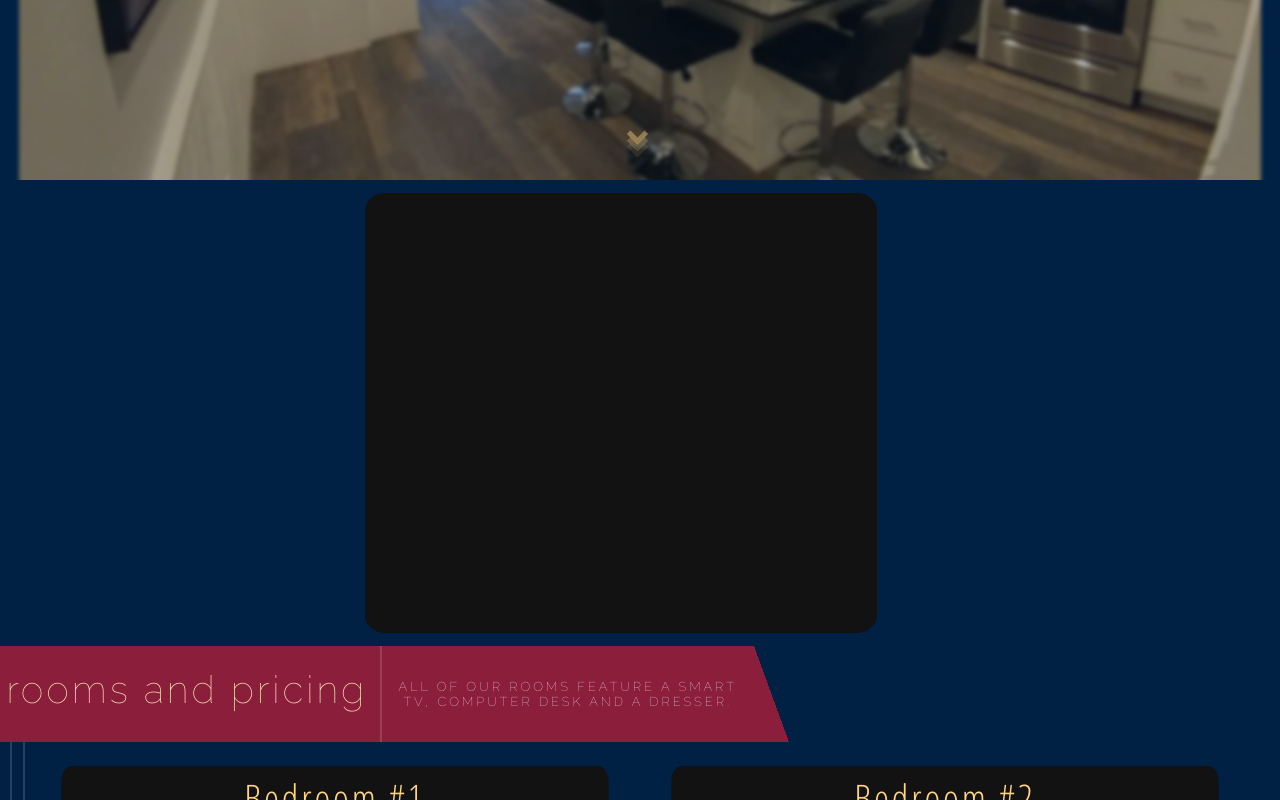
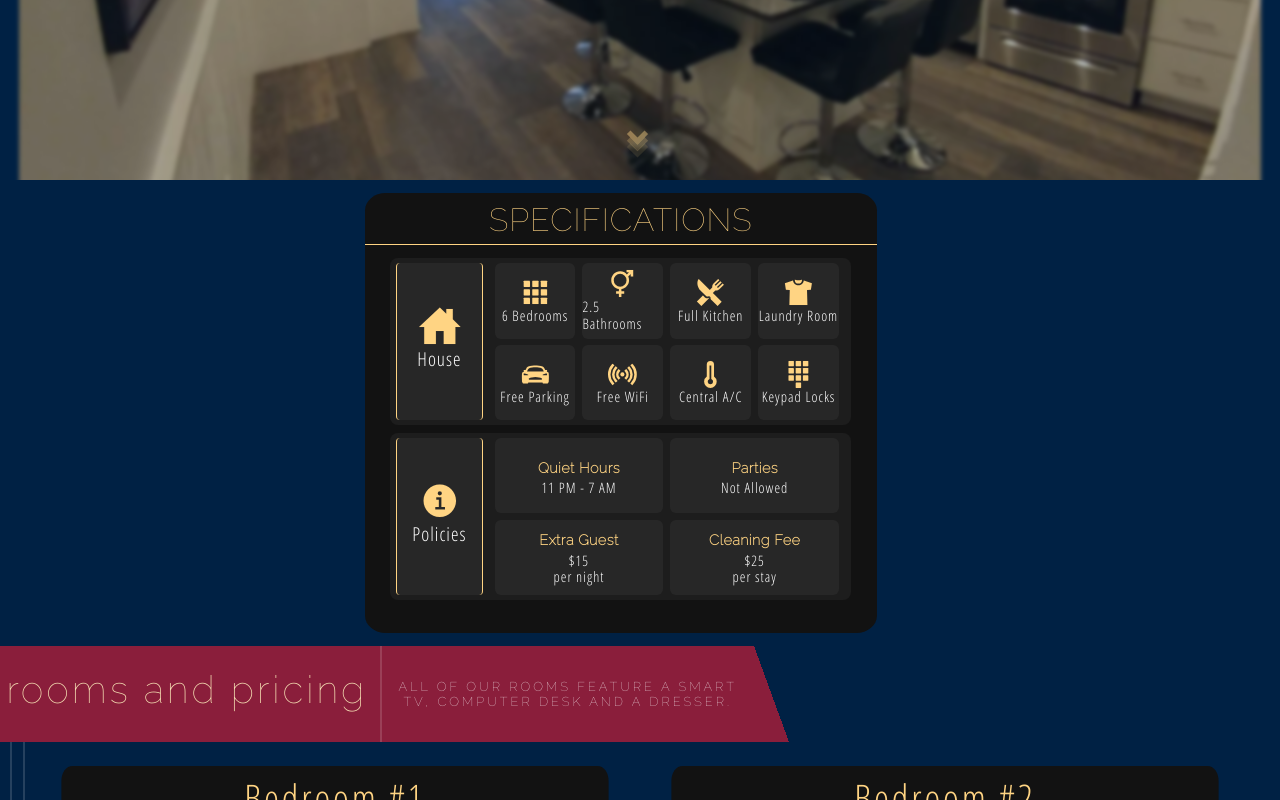
Before and after one commit to atawfique21/woodbridge, a React (Create React App) app: page / in a window 1280 px wide. Shown: the part 582-1382 px from the top of the page. Built offline with nearby package versions, Linux system fonts and the light colour scheme.

Commit message:
[Specifics] Version one of specifics section.

```diff
--- a/src/components/specifics.js
+++ b/src/components/specifics.js
@@ -1,10 +1,81 @@
 import React from 'react'
 
 const Specifics = () => {
-    return (
-        <div className="specifics">
+  return (
+    <div className='specifics'>
+      <h2>Specifications</h2>
+      <div className='single-specific'>
+        <div className='sss'>
+          <div className='section-1'>
+            <ion-icon name="home-sharp"></ion-icon>
+            <h3>House</h3>
+          </div>
+          <div className='section-2'>
+            <div className='single-spec'>
+              <ion-icon name="apps-sharp"></ion-icon>
+              <h6>6 bedrooms</h6>
+            </div>
+            <div className='single-spec'>
+              <ion-icon name="male-female-sharp"></ion-icon>
+              <h6>2.5 Bathrooms</h6>
+            </div>
+            <div className='single-spec'>
+              <ion-icon name="restaurant-sharp"></ion-icon>
+              <h6>Full Kitchen</h6>
+            </div>
+            <div className='single-spec'>
+              <ion-icon name="shirt-sharp"></ion-icon>
+              <h6>Laundry Room</h6>
+            </div>
+            <div className='single-spec'>
+              <ion-icon name="car-sport-sharp"></ion-icon>
+              <h6>Free Parking</h6>
+            </div>
+            <div className='single-spec'>
+              <ion-icon name="radio-sharp"></ion-icon>
+              <h6>Free WiFi</h6>
+            </div>
+            <div className='single-spec'>
+              <ion-icon name="thermometer-sharp"></ion-icon>
+              <h6>Central A/C</h6>
+            </div>
+            <div className='single-spec'>
+              <ion-icon name="keypad-sharp"></ion-icon>
+              <h6>Keypad Locks</h6>
+            </div>
+          </div>
         </div>
-    )
+      </div>
+      <div className='single-specific'>
+        <div className='sss'>
+          <div className='section-1'>
+            <ion-icon name="information-circle-sharp"></ion-icon>
+            <h3>Policies</h3>
+          </div>
+          <div className='section-2-4'>
+            <div className='single-spec text'>
+              <p>Quiet Hours</p>
+              <h6>11 PM - 7 AM</h6>
+            </div>
+            <div className='single-spec text'>
+              <p>Parties</p>
+              <h6>Not Allowed</h6>
+            </div>
+            <div className='single-spec text'>
+              <p>Extra Guest</p>
+              <h6>$15</h6>
+              <h6>per night</h6>
+            </div>
+            <div className='single-spec text'>
+              <p>Cleaning Fee</p>
+              <h6>$25</h6>
+              <h6>per stay</h6>
+            </div>
+          </div>
+        </div>
+      </div>
+    </div >
+  )
 }
 
 export default Specifics;
```
